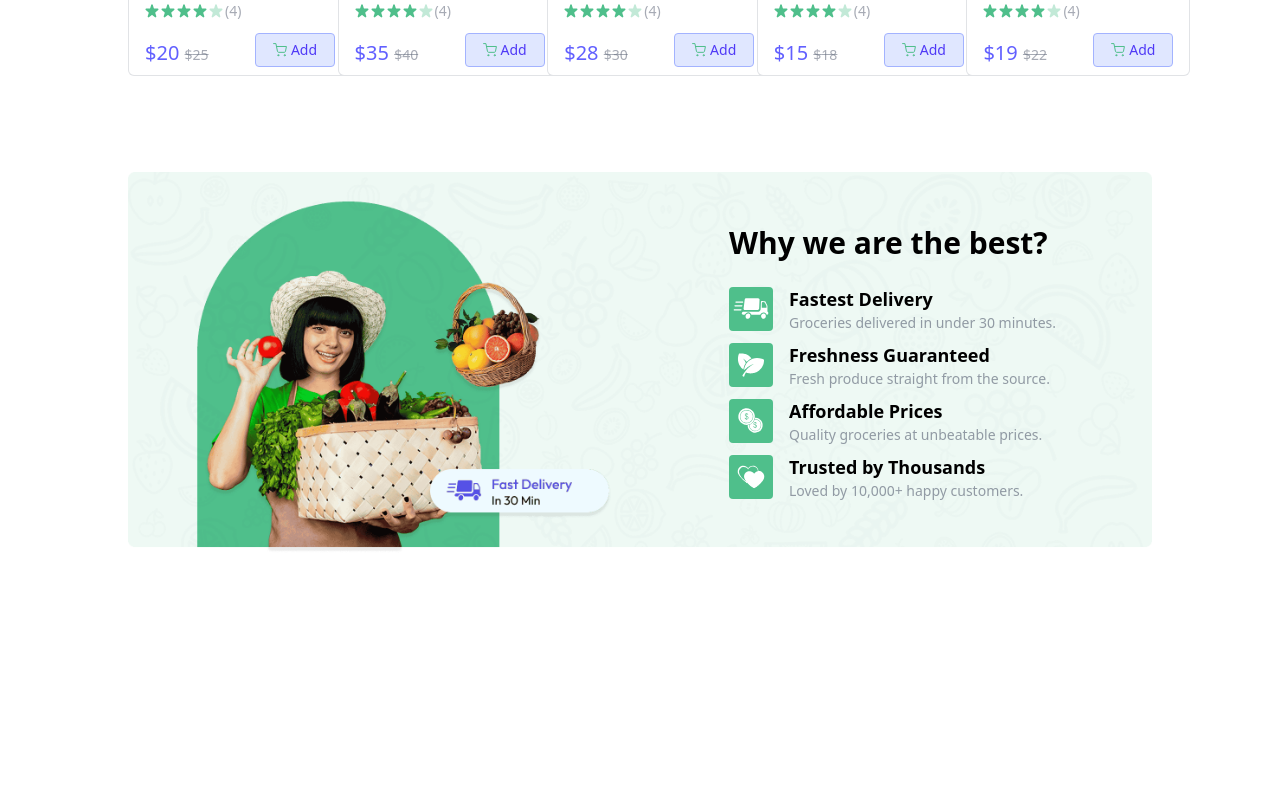
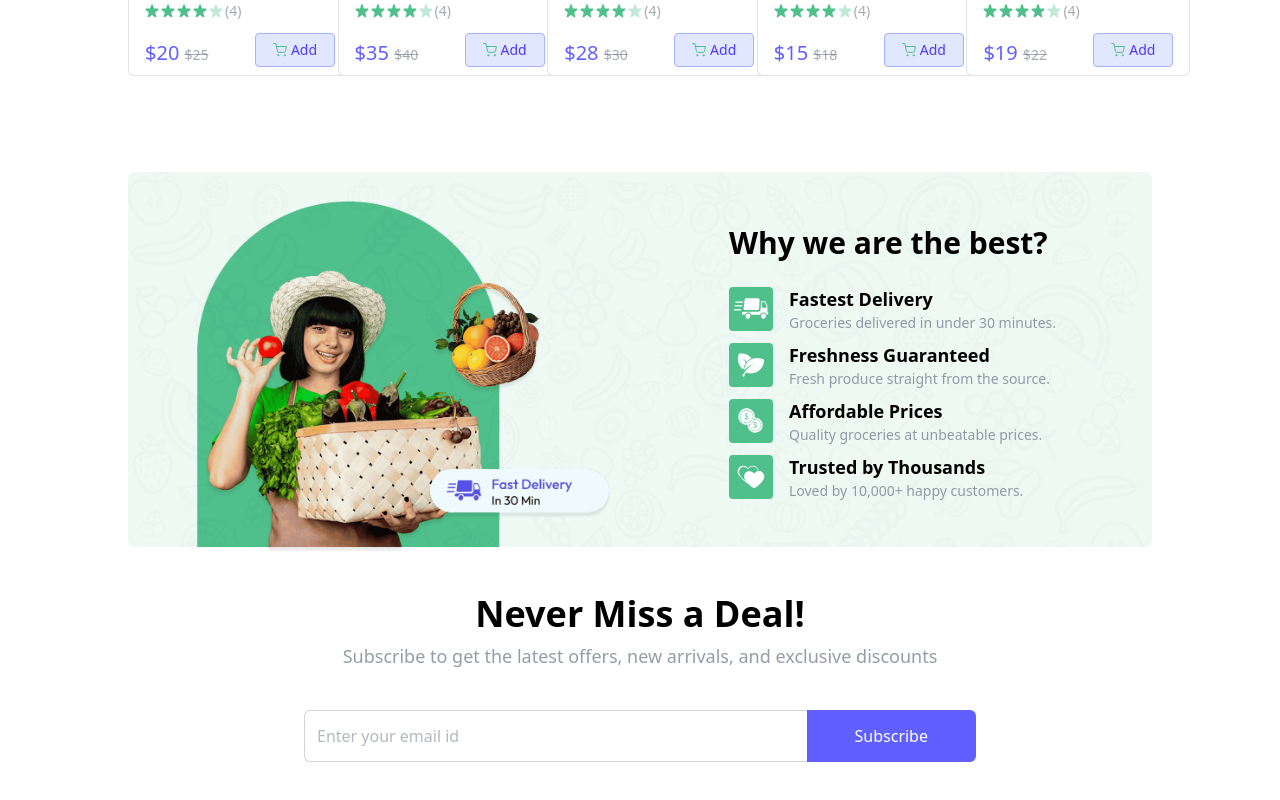
Before and after one commit to Developerzakir/mern_grocery_delivery_ecom, a React (Vite) app in the folder client/: page / in a window 1280 px wide. Shown: the part 1080-1880 px from the top of the page. Before the commit the page ends 1634 px from the top, so only its background shows below. Built offline with nearby package versions, Linux system fonts and the light colour scheme.

Commit message:
Newsletter subscriber section design

```diff
--- /dev/null
+++ b/client/src/components/Newsletter.jsx
@@ -0,0 +1,27 @@
+import React from 'react'
+
+const Newsletter = () => {
+  return (
+
+        <div className="flex flex-col items-center justify-center text-center space-y-2 py-10">
+            <h1 className="md:text-4xl text-2xl font-semibold">Never Miss a Deal!</h1>
+            <p className="md:text-lg text-gray-500/70 pb-8">
+                Subscribe to get the latest offers, new arrivals, and exclusive discounts
+            </p>
+            <form className="flex items-center justify-between max-w-2xl w-full md:h-13 h-12">
+                <input
+                    className="border border-gray-300 rounded-md h-full border-r-0 outline-none w-full rounded-r-none px-3 text-gray-500"
+                    type="text"
+                    placeholder="Enter your email id"
+                    required
+                />
+                <button type="submit" className="md:px-12 px-8 h-full text-white bg-indigo-500 hover:bg-indigo-600 transition-all cursor-pointer rounded-md rounded-l-none">
+                    Subscribe
+                </button>
+            </form>
+        </div>
+
+  )
+}
+
+export default Newsletter
--- a/client/src/pages/Home.jsx
+++ b/client/src/pages/Home.jsx
@@ -3,6 +3,7 @@ import MainBanner from '../components/MainBanner'
 import Categories from '../components/Categories'
 import BestSeller from '../components/BestSeller'
 import BottomBanner from '../components/BottomBanner'
+import Newsletter from '../components/Newsletter'
 
 const Home = () => {
   return (
@@ -11,6 +12,7 @@ const Home = () => {
         <Categories />
         <BestSeller />
         <BottomBanner />
+        <Newsletter />
     </div>
   )
 }
```
